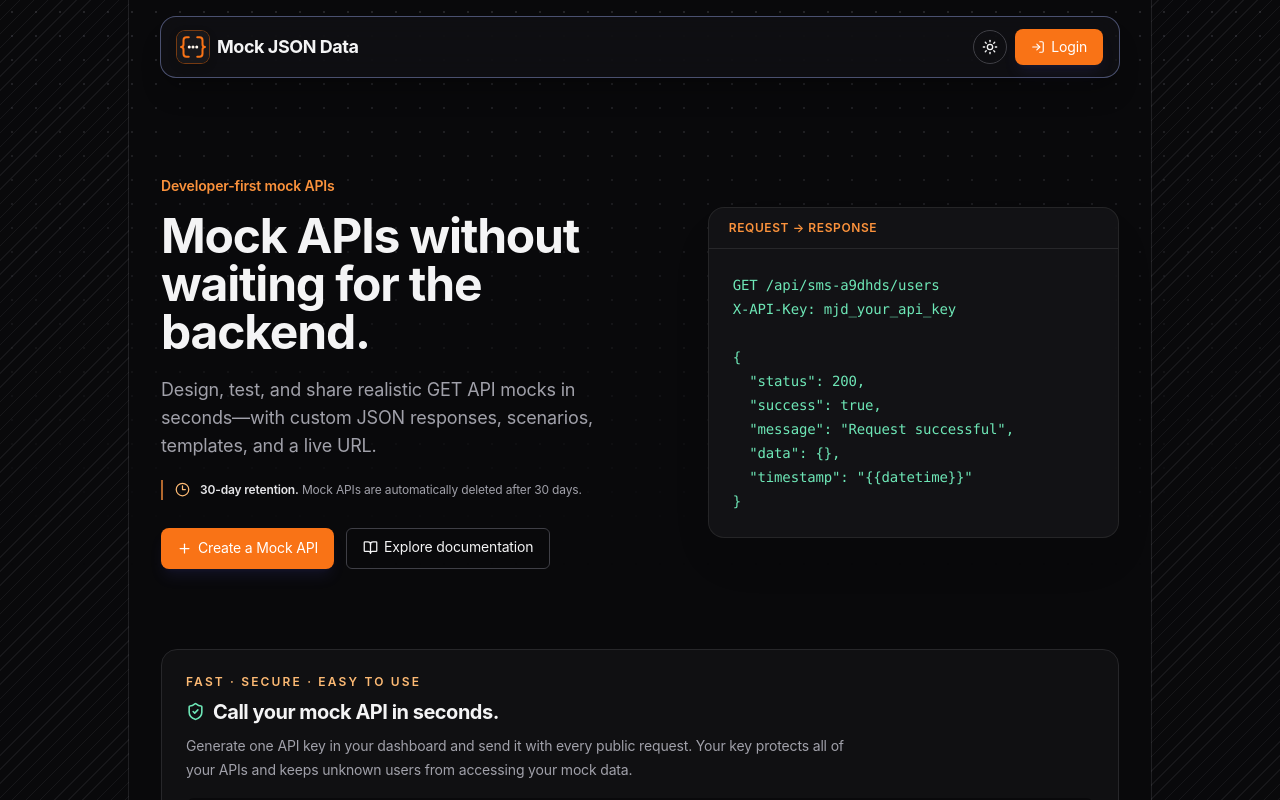
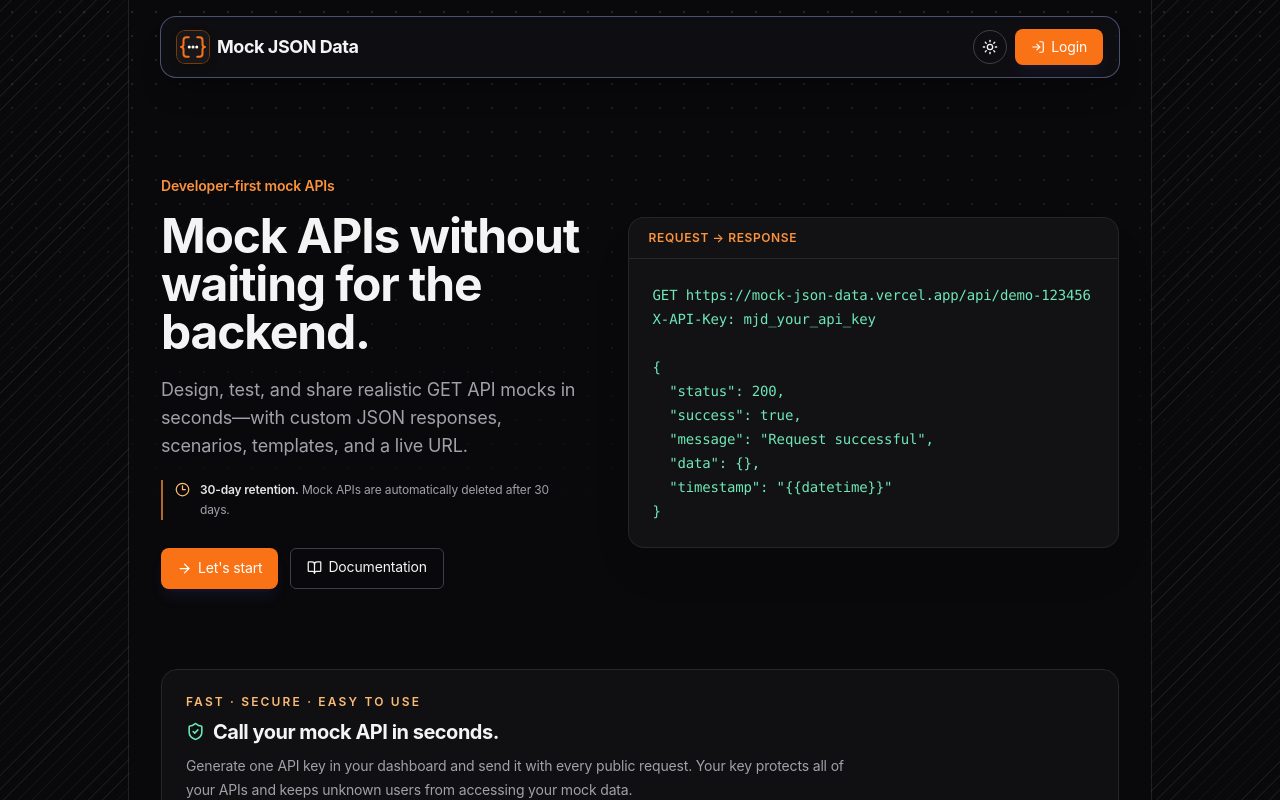
Before and after one commit to chochkimhour/mock-json-data, a Next.js app: page / in a window 1280 px wide. Shown: the top 800 px of the page. Built offline with nearby package versions, Linux system fonts and the light colour scheme.

Commit message:
Clean code

```diff
--- a/src/app/docs/page.tsx
+++ b/src/app/docs/page.tsx
@@ -96,7 +96,7 @@ export default function Docs() {
           <p className="muted mt-2 text-sm leading-6">
             Your endpoint URL follows this format:
           </p>
-          <pre className="panel mt-4 overflow-hidden whitespace-pre-wrap break-words p-5 text-sm leading-7 text-emerald-300">{`GET /api/sms-a9dhds/users
+          <pre className="panel mt-4 overflow-hidden whitespace-pre-wrap break-words p-5 text-sm leading-7 text-emerald-300">{`GET https://mock-json-data.vercel.app/api/demo-123456
 
 X-API-Key: mjd_your_api_key
 
@@ -126,7 +126,7 @@ X-API-Key: mjd_your_api_key
             protects every API you create, so unknown users cannot access your
             mock data. Send it with every public request.
           </p>
-          <pre className="mt-4 overflow-x-auto rounded-lg bg-zinc-950 p-4 text-xs leading-6 text-emerald-300">{`curl https://your-domain.com/api/sms-a9dhds/users \\\n  -H "X-API-Key: mjd_your_api_key"`}</pre>
+          <pre className="mt-4 overflow-x-auto rounded-lg bg-zinc-950 p-4 text-xs leading-6 text-emerald-300">{`curl https://mock-json-data.vercel.app/api/demo-123456 \\\n  -H "X-API-Key: mjd_your_api_key"`}</pre>
           <p className="muted mt-3 text-xs leading-5">
             You can also use <code>Authorization: Bearer mjd_your_api_key</code>
             . Header names are case-insensitive, but the API-key value is
--- a/src/app/page.tsx
+++ b/src/app/page.tsx
@@ -1,11 +1,11 @@
 import Link from "next/link";
 import {
+  ArrowRight,
   BookOpen,
   Clock3,
   Layers3,
   ListTree,
   LogIn,
-  Plus,
   ShieldCheck,
 } from "lucide-react";
 import ThemeToggle from "./theme-toggle";
@@ -37,7 +37,7 @@ export default function Home() {
           </Link>
         </div>
       </nav>
-      <section className="grid flex-1 items-center gap-8 py-8 sm:gap-10 sm:py-14 lg:grid-cols-[1.08fr_.92fr] lg:gap-16 lg:py-20">
+      <section className="grid flex-1 items-center gap-8 py-8 sm:gap-10 sm:py-14 lg:grid-cols-[.92fr_1.08fr] lg:gap-12 lg:py-20">
         <div>
           <p className="mb-4 text-sm font-semibold text-indigo-400">
             Developer-first mock APIs
@@ -67,8 +67,8 @@ export default function Home() {
               className="btn inline-flex items-center gap-1.5"
               href="/login"
             >
-              <Plus size={15} aria-hidden="true" />
-              Create a Mock API
+              <ArrowRight size={15} aria-hidden="true" />
+              Let&apos;s start
             </Link>
             <Link
               className="docs-link rounded-md border border-zinc-700 px-4 py-2 text-sm transition"
@@ -78,7 +78,7 @@ export default function Home() {
             >
               <span className="inline-flex items-center gap-1.5">
                 <BookOpen size={15} aria-hidden="true" />
-                Explore documentation
+                Documentation
               </span>
             </Link>
           </div>
@@ -87,7 +87,7 @@ export default function Home() {
           <div className="border-b border-zinc-800 px-5 py-3 text-xs font-semibold uppercase tracking-wider text-indigo-300">
             Request → response
           </div>
-          <pre className="max-w-full overflow-hidden whitespace-pre-wrap break-words p-6 text-sm leading-6 text-emerald-300">{`GET /api/sms-a9dhds/users\nX-API-Key: mjd_your_api_key\n\n{\n  "status": 200,\n  "success": true,\n  "message": "Request successful",\n  "data": {},\n  "timestamp": "{{datetime}}"\n}`}</pre>
+          <pre className="max-w-full overflow-x-auto whitespace-pre p-6 text-sm leading-6 text-emerald-300">{`GET https://mock-json-data.vercel.app/api/demo-123456\nX-API-Key: mjd_your_api_key\n\n{\n  "status": 200,\n  "success": true,\n  "message": "Request successful",\n  "data": {},\n  "timestamp": "{{datetime}}"\n}`}</pre>
         </div>
       </section>
       <section className="home-security-card mb-12 rounded-2xl border border-zinc-800 bg-zinc-900/50 p-5 sm:p-6">
```
